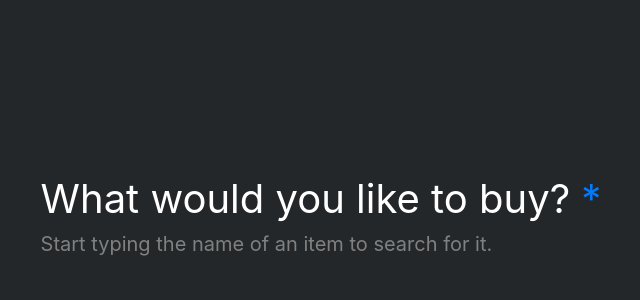
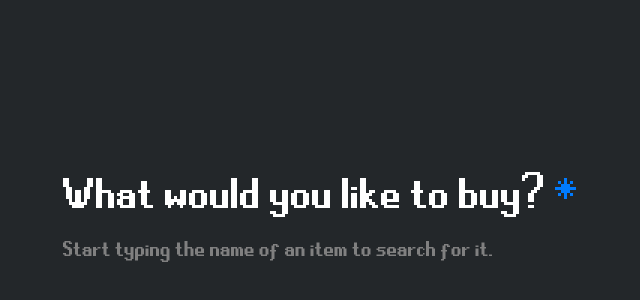
Before and after one commit to sekaiwish/QuickGE, a plain HTML site: page index.html in a window 1280 px wide. Shown: the part 186-486 px from the top of the page, without its empty margins (319-959 px from the left). Drawn offline with nearby package versions, Linux system fonts and the light colour scheme.

Commit message:
new font

```diff
--- a/style.css
+++ b/style.css
@@ -1,3 +1,12 @@
+@font-face {
+    font-family: "RuneScape UF";
+    src: url(font.woff2) format("woff2");
+    font-weight: normal;
+    font-style: normal;
+}
+* {
+  font-family: "RuneScape UF";
+}
 body {
   background: #23272A;
   color: white;
@@ -21,10 +30,10 @@ a:hover::before {
   font-size: 70px;
 }
 #search {
-  font-size: 40px;
+  font-size: 48px;
 }
 #results {
-  font-size: 20px;
+  font-size: 24px;
   color: gray;
 }
 #sidebar {
```
Also changed, not shown: font.woff2 (added).
